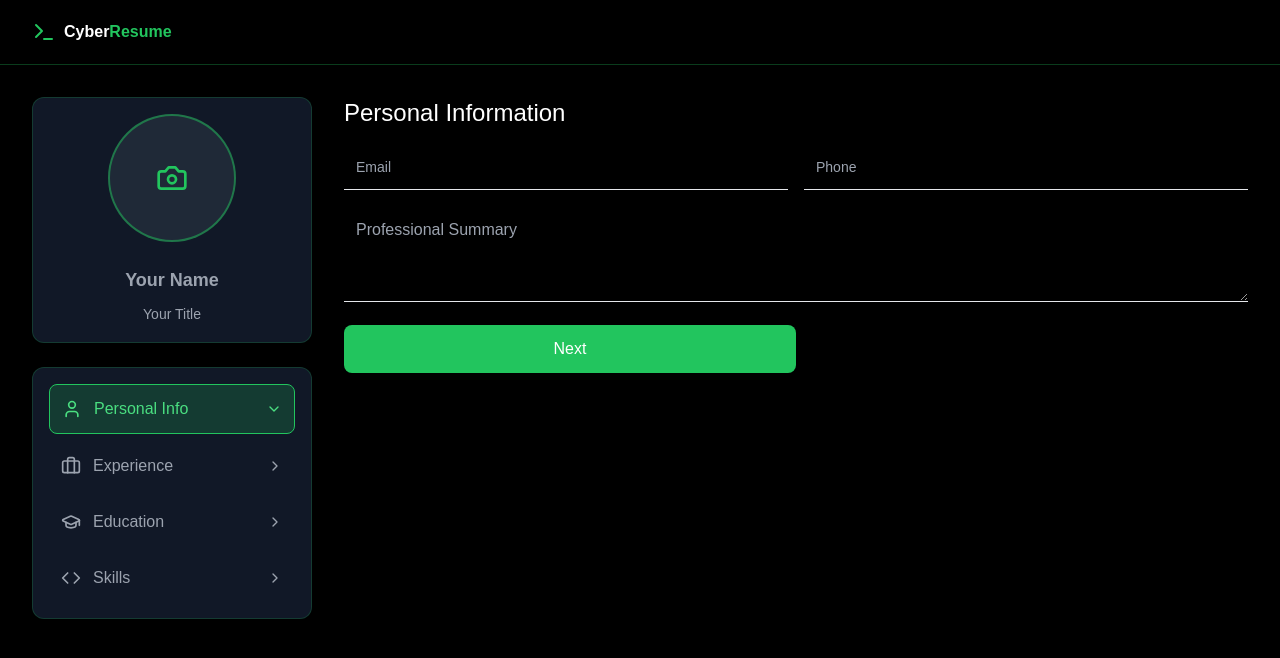
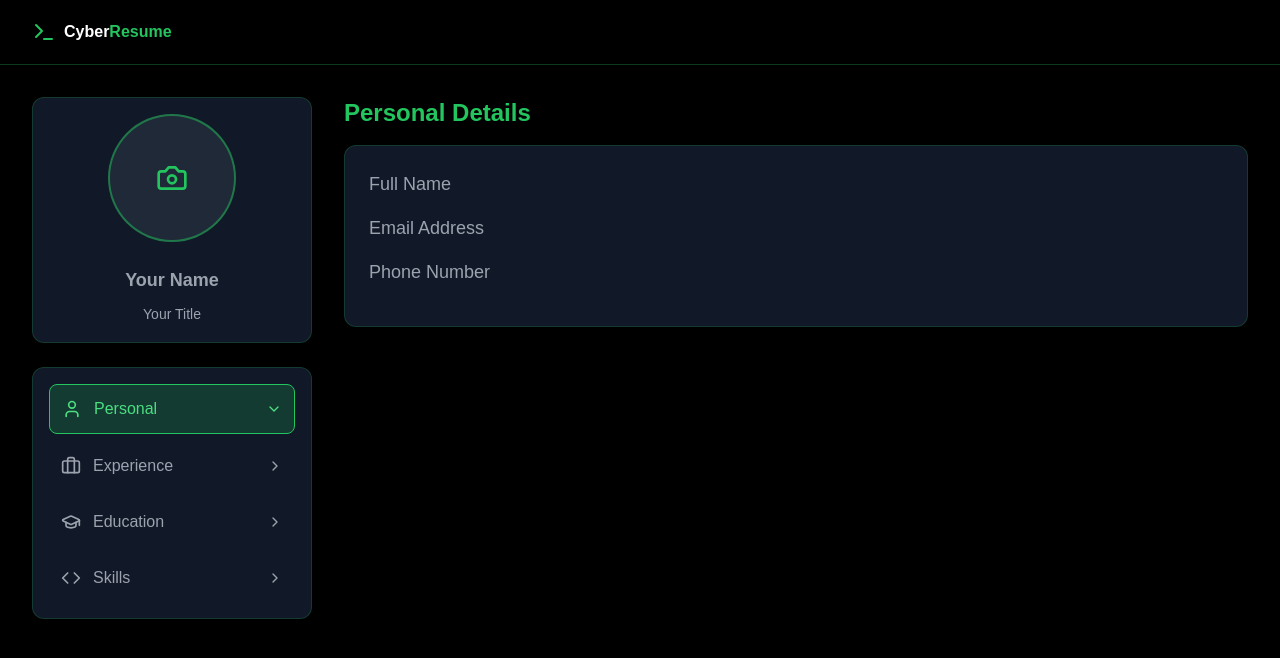
Before and after one commit to Wk28835/UPDATED-DYNAMIC-RESUME-BUILDER-MILESTONE-5, a Next.js app: page / in a window 1280 px wide. Shown: the top 658 px of the page. Built offline with nearby package versions, Linux system fonts and the light colour scheme.

Commit message:
Update index.tsx

```diff
--- a/src/pages/index.tsx
+++ b/src/pages/index.tsx
@@ -5,23 +5,28 @@ import ResumePreview from './components/ResumePreview';
 
 const CyberResumeBuilder = () => {
   const [activeSection, setActiveSection] = useState('personal');
+
   const sectionRefs = useRef({});
+
   const sections = ['personal', 'experience', 'education', 'skills'];
 
   // Define types for the props
   interface NavItemProps {
-    icon: React.ComponentType<React.SVGProps<SVGSVGElement>>;
+    icon: React.ComponentType<React.SVGProps<SVGSVGElement>>; // or React.ElementType
     label: string;
     section: string;
-    setActiveSection: (section: string) => void;
-    activeSection: string;
+    setActiveSection: (section: string) => void; // You need to make sure this is passed as a prop from parent
+    activeSection: string; // To check active state
   }
 
   const NavItem: React.FC<NavItemProps> = ({ icon: Icon, label, section }) => (
-    <button onClick={() => setActiveSection(section)} className={`flex items-center gap-3 w-full p-3 rounded-lg transition-all duration-300 ${
+    <button
+      onClick={() => setActiveSection(section)}
+      className={`flex items-center gap-3 w-full p-3 rounded-lg transition-all duration-300 ${
         activeSection === section
           ? 'bg-green-500 bg-opacity-20 text-green-400 border border-green-500'
-        : 'hover:bg-green-500 hover:bg-opacity-10 text-gray-400 hover:text-green-400'}`}>
+          : 'hover:bg-green-500 hover:bg-opacity-10 text-gray-400 hover:text-green-400'
+      }`}>
       <Icon className="w-5 h-5" />
       <span className="flex-1 text-left">{label}</span>
       <ChevronRight className={`w-4 h-4 transition-transform ${activeSection === section ? 'rotate-90' : ''}`} />
@@ -44,13 +49,17 @@ const CyberResumeBuilder = () => {
   const [modified, setModified] = useState(false);
   const [showOutput, setShowOutput] = useState(false);
 
-  const handleChange = (e: React.ChangeEvent<HTMLInputElement | HTMLTextAreaElement>, sectionIndex?: number, field?: 'experience' | 'education' | 'skills') => {
+  const handleChange = (
+    e: React.ChangeEvent<HTMLInputElement | HTMLTextAreaElement>,
+    sectionIndex?: number, // Optional, should be a number when passed
+    field?: 'experience' | 'education' | 'skills' // Optional, specific fields
+  ) => {
     const { name, value, type } = e.target;
+    let files: FileList | undefined;
 
-    // Check if the input is of type "file"
-    let files: FileList | undefined;
     if (type === 'file') {
-      files = (e.target as HTMLInputElement).files;
+      // Safely handle the null case for files
+      files = (e.target as HTMLInputElement).files ?? undefined;
     }
 
     setFormData((prevData) => {
@@ -71,7 +80,7 @@ const CyberResumeBuilder = () => {
           updatedFormData.skills = updatedSkills;
         }
       } else if (type === 'file' && files) {
-        updatedFormData.image = files[0];  // Handle the image file
+        updatedFormData.image = files[0]; // Assign the selected file
       } else {
         updatedFormData[name] = value;
       }
@@ -139,7 +148,7 @@ const CyberResumeBuilder = () => {
     if (modified) {
       setShowOutput(true); // Show output if modified
     } else {
-      alert("Please make some changes before generating the output.");
+      alert('Please make some changes before generating the output.');
     }
   };
 
@@ -168,7 +177,7 @@ const CyberResumeBuilder = () => {
         block: 'start',
       });
     }
-  }, [activeSection]);
+  }, [activeSection]); // Dependency on activeSection
 
   return (
     <div>
@@ -178,11 +187,12 @@ const CyberResumeBuilder = () => {
           <div className="max-w-7xl mx-auto px-4 sm:px-6 lg:px-8">
             <div className="flex justify-between h-16">
               <div className="flex items-center">
-                <Terminal className="w-6 h-6 text-green-500 mr-2" />
+                <Terminal className="w-6 h-6  text-green-500 mr-2" />
                 <span className="text-2xl sm:text-base font-bold text-white">
                   Cyber<span className="text-green-500">Resume</span>
                 </span>
               </div>
+              <div className="flex items-center gap-2 mt-2 sm:mt-0"></div>
             </div>
           </div>
         </nav>
@@ -195,7 +205,6 @@ const CyberResumeBuilder = () => {
                 <div className="flex justify-center mb-6">
                   <div className="relative group">
                     <div className="w-32 h-32 rounded-full overflow-hidden bg-gray-800 flex items-center justify-center border-2 border-green-500 border-opacity-50">
-                      {/* Camera tag for file input */}
                       <Camera className="w-8 h-8 text-green-500" />
                     </div>
                     <div className="absolute inset-0 flex items-center justify-center bg-green-500 bg-opacity-20 rounded-full opacity-0 group-hover:opacity-100 transition-opacity">
@@ -230,54 +239,50 @@ const CyberResumeBuilder = () => {
               </div>
 
               <div className="space-y-2 p-4 bg-gray-900 rounded-xl shadow-lg border border-green-500 border-opacity-20">
-                <NavItem icon={User} label="Personal Info" section="personal" />
-                <NavItem icon={Briefcase} label="Experience" section="experience" />
-                <NavItem icon={GraduationCap} label="Education" section="education" />
-                <NavItem icon={Code} label="Skills" section="skills" />
+                {sections.map((section) => (
+                  <NavItem
+                    key={section}
+                    icon={section === 'personal' ? User : section === 'experience' ? Briefcase : section === 'education' ? GraduationCap : section === 'skills' ? Code : Plus}
+                    label={section.charAt(0).toUpperCase() + section.slice(1)}
+                    section={section}
+                    setActiveSection={setActiveSection}
+                    activeSection={activeSection}
+                  />
+                ))}
               </div>
             </div>
 
             {/* Main Content */}
-            <div className="col-span-9">
+            <div className="col-span-9 space-y-6">
               {/* Personal Section */}
               {activeSection === 'personal' && (
                 <div ref={(el) => (sectionRefs.current.personal = el)} className="space-y-4">
-                  <h2 className="text-2xl text-white">Personal Information</h2>
-                  <div className="flex gap-4">
-                    <div className="w-full">
+                  <h2 className="text-2xl font-bold text-green-500">Personal Details</h2>
+                  <div className="bg-gray-900 p-6 rounded-xl border border-green-500 border-opacity-20">
+                    <input
+                      value={formData.name}
+                      onChange={handleChange}
+                      name="name"
+                      type="text"
+                      placeholder="Full Name"
+                      className="w-full text-lg text-white bg-transparent focus:ring-1 focus:ring-green-500 rounded-lg mb-4"
+                    />
                     <input
                       value={formData.email}
                       onChange={handleChange}
                       name="email"
                       type="email"
-                        placeholder="Email"
-                        className="w-full text-sm p-3 bg-transparent text-white border-b focus:outline-none"
+                      placeholder="Email Address"
+                      className="w-full text-lg text-white bg-transparent focus:ring-1 focus:ring-green-500 rounded-lg mb-4"
                     />
-                    </div>
-                    <div className="w-full">
                     <input
                       value={formData.phone}
                       onChange={handleChange}
                       name="phone"
-                        type="tel"
-                        placeholder="Phone"
-                        className="w-full text-sm p-3 bg-transparent text-white border-b focus:outline-none"
+                      type="text"
+                      placeholder="Phone Number"
+                      className="w-full text-lg text-white bg-transparent focus:ring-1 focus:ring-green-500 rounded-lg mb-4"
                     />
-                    </div>
-                  </div>
-                  <textarea
-                    value={formData.professionalsummary}
-                    onChange={handleChange}
-                    name="professionalsummary"
-                    placeholder="Professional Summary"
-                    className="w-full h-24 p-3 bg-transparent text-white border-b focus:outline-none"
-                  />
-                  <div className="flex gap-4 mt-4">
-                    <button
-                      onClick={nextSection}
-                      className="w-1/2 p-3 bg-green-500 text-white rounded-lg">
-                      Next
-                    </button>
                   </div>
                 </div>
               )}
@@ -285,53 +290,47 @@ const CyberResumeBuilder = () => {
               {/* Experience Section */}
               {activeSection === 'experience' && (
                 <div ref={(el) => (sectionRefs.current.experience = el)} className="space-y-4">
-                  <h2 className="text-2xl text-white">Experience</h2>
+                  <h2 className="text-2xl font-bold text-green-500">Experience</h2>
+                  <div className="bg-gray-900 p-6 rounded-xl border border-green-500 border-opacity-20">
                     {formData.experience.map((exp, index) => (
-                    <div key={index} className="bg-gray-800 p-4 rounded-lg space-y-2">
+                      <div key={index} className="space-y-2">
                         <input
+                          value={exp.companyname}
+                          onChange={(e) => handleChange(e, index, 'experience')}
                           name="companyname"
                           type="text"
-                        value={exp.companyname}
-                        onChange={(e) => handleChange(e, index, 'experience')}
                           placeholder="Company Name"
-                        className="w-full bg-transparent text-white border-b focus:outline-none"
+                          className="w-full text-white bg-transparent focus:ring-1 focus:ring-green-500 rounded-lg mb-4"
                         />
                         <input
+                          value={exp.position}
+                          onChange={(e) => handleChange(e, index, 'experience')}
                           name="position"
                           type="text"
-                        value={exp.position}
-                        onChange={(e) => handleChange(e, index, 'experience')}
                           placeholder="Position"
-                        className="w-full bg-transparent text-white border-b focus:outline-none"
+                          className="w-full text-white bg-transparent focus:ring-1 focus:ring-green-500 rounded-lg mb-4"
                         />
                         <textarea
-                        name="jobdescription"
                           value={exp.jobdescription}
                           onChange={(e) => handleChange(e, index, 'experience')}
+                          name="jobdescription"
                           placeholder="Job Description"
-                        className="w-full bg-transparent text-white border-b focus:outline-none"
+                          className="w-full text-white bg-transparent focus:ring-1 focus:ring-green-500 rounded-lg mb-4"
                         />
-                      <div className="flex justify-end gap-2">
-                        <button onClick={() => handleRemoveExperience(index)} className="text-red-500">
-                          <Trash2 />
+                        <button
+                          onClick={() => handleRemoveExperience(index)}
+                          className="text-red-500 hover:text-red-700 text-xs"
+                        >
+                          Remove Experience
                         </button>
                       </div>
-                    </div>
                     ))}
-                  <button onClick={handleAddExperience} className="flex items-center gap-2 text-green-400">
-                    <Plus />
+                    <button
+                      onClick={handleAddExperience}
+                      className="flex items-center gap-2 text-green-500 hover:text-green-700 text-xs"
+                    >
+                      <Plus className="w-4 h-4" />
                       Add Experience
-                  </button>
-                  <div className="flex gap-4 mt-4">
-                    <button
-                      onClick={PreviousSection}
-                      className="w-1/2 p-3 bg-gray-500 text-white rounded-lg">
-                      Previous
-                    </button>
-                    <button
-                      onClick={nextSection}
-                      className="w-1/2 p-3 bg-green-500 text-white rounded-lg">
-                      Next
                     </button>
                   </div>
                 </div>
@@ -340,62 +339,56 @@ const CyberResumeBuilder = () => {
               {/* Education Section */}
               {activeSection === 'education' && (
                 <div ref={(el) => (sectionRefs.current.education = el)} className="space-y-4">
-                  <h2 className="text-2xl text-white">Education</h2>
+                  <h2 className="text-2xl font-bold text-green-500">Education</h2>
+                  <div className="bg-gray-900 p-6 rounded-xl border border-green-500 border-opacity-20">
                     {formData.education.map((edu, index) => (
-                    <div key={index} className="bg-gray-800 p-4 rounded-lg space-y-2">
+                      <div key={index} className="space-y-2">
                         <input
+                          value={edu.institution}
+                          onChange={(e) => handleChange(e, index, 'education')}
                           name="institution"
                           type="text"
-                        value={edu.institution}
-                        onChange={(e) => handleChange(e, index, 'education')}
                           placeholder="Institution"
-                        className="w-full bg-transparent text-white border-b focus:outline-none"
+                          className="w-full text-white bg-transparent focus:ring-1 focus:ring-green-500 rounded-lg mb-4"
                         />
                         <input
+                          value={edu.degree}
+                          onChange={(e) => handleChange(e, index, 'education')}
                           name="degree"
                           type="text"
-                        value={edu.degree}
-                        onChange={(e) => handleChange(e, index, 'education')}
                           placeholder="Degree"
-                        className="w-full bg-transparent text-white border-b focus:outline-none"
+                          className="w-full text-white bg-transparent focus:ring-1 focus:ring-green-500 rounded-lg mb-4"
                         />
                         <input
+                          value={edu.year}
+                          onChange={(e) => handleChange(e, index, 'education')}
                           name="year"
                           type="text"
-                        value={edu.year}
-                        onChange={(e) => handleChange(e, index, 'education')}
                           placeholder="Year"
-                        className="w-full bg-transparent text-white border-b focus:outline-none"
+                          className="w-full text-white bg-transparent focus:ring-1 focus:ring-green-500 rounded-lg mb-4"
                         />
                         <input
+                          value={edu.gpa}
+                          onChange={(e) => handleChange(e, index, 'education')}
                           name="gpa"
                           type="text"
-                        value={edu.gpa}
-                        onChange={(e) => handleChange(e, index, 'education')}
                           placeholder="GPA"
-                        className="w-full bg-transparent text-white border-b focus:outline-none"
+                          className="w-full text-white bg-transparent focus:ring-1 focus:ring-green-500 rounded-lg mb-4"
                         />
-                      <div className="flex justify-end gap-2">
-                        <button onClick={() => handleRemoveEducation(index)} className="text-red-500">
-                          <Trash2 />
+                        <button
+                          onClick={() => handleRemoveEducation(index)}
+                          className="text-red-500 hover:text-red-700 text-xs"
+                        >
+                          Remove Education
                         </button>
                       </div>
-                    </div>
                     ))}
-                  <button onClick={handleAddEducation} className="flex items-center gap-2 text-green-400">
-                    <Plus />
+                    <button
+                      onClick={handleAddEducation}
+                      className="flex items-center gap-2 text-green-500 hover:text-green-700 text-xs"
+                    >
+                      <Plus className="w-4 h-4" />
                       Add Education
-                  </button>
-                  <div className="flex gap-4 mt-4">
-                    <button
-                      onClick={PreviousSection}
-                      className="w-1/2 p-3 bg-gray-500 text-white rounded-lg">
-                      Previous
-                    </button>
-                    <button
-                      onClick={nextSection}
-                      className="w-1/2 p-3 bg-green-500 text-white rounded-lg">
-                      Next
                     </button>
                   </div>
                 </div>
@@ -404,49 +397,44 @@ const CyberResumeBuilder = () => {
               {/* Skills Section */}
               {activeSection === 'skills' && (
                 <div ref={(el) => (sectionRefs.current.skills = el)} className="space-y-4">
-                  <h2 className="text-2xl text-white">Skills</h2>
+                  <h2 className="text-2xl font-bold text-green-500">Skills</h2>
+                  <div className="bg-gray-900 p-6 rounded-xl border border-green-500 border-opacity-20">
                     {formData.skills.map((skill, index) => (
-                    <div key={index} className="bg-gray-800 p-4 rounded-lg space-y-2">
+                      <div key={index} className="space-y-2">
                         <input
+                          value={skill}
+                          onChange={(e) => handleChange(e, index, 'skills')}
                           name="skills"
                           type="text"
-                        value={skill}
-                        onChange={(e) => handleChange(e, index, 'skills')}
                           placeholder="Skill"
-                        className="w-full bg-transparent text-white border-b focus:outline-none"
+                          className="w-full text-white bg-transparent focus:ring-1 focus:ring-green-500 rounded-lg mb-4"
                         />
-                      <div className="flex justify-end gap-2">
-                        <button onClick={() => handleRemoveSkill(index)} className="text-red-500">
-                          <Trash2 />
+                        <button
+                          onClick={() => handleRemoveSkill(index)}
+                          className="text-red-500 hover:text-red-700 text-xs"
+                        >
+                          Remove Skill
                         </button>
                       </div>
-                    </div>
                     ))}
-                  <button onClick={handleAddSkill} className="flex items-center gap-2 text-green-400">
-                    <Plus />
+                    <button
+                      onClick={handleAddSkill}
+                      className="flex items-center gap-2 text-green-500 hover:text-green-700 text-xs"
+                    >
+                      <Plus className="w-4 h-4" />
                       Add Skill
-                  </button>
-                  <div className="flex gap-4 mt-4">
-                    <button
-                      onClick={PreviousSection}
-                      className="w-1/2 p-3 bg-gray-500 text-white rounded-lg">
-                      Previous
-                    </button>
-                    <button
-                      onClick={showData}
-                      className="w-1/2 p-3 bg-green-500 text-white rounded-lg">
-                      Generate Resume
                     </button>
                   </div>
                 </div>
               )}
-
-              {/* Resume Preview */}
-              {showOutput && <ResumePreview formData={formData} />}
             </div>
           </div>
         </div>
       </div>
+
+      {showOutput && (
+        <ResumePreview formData={formData} />
+      )}
     </div>
   );
 };
```
Lines whose indentation alone changed are shown as unchanged.
